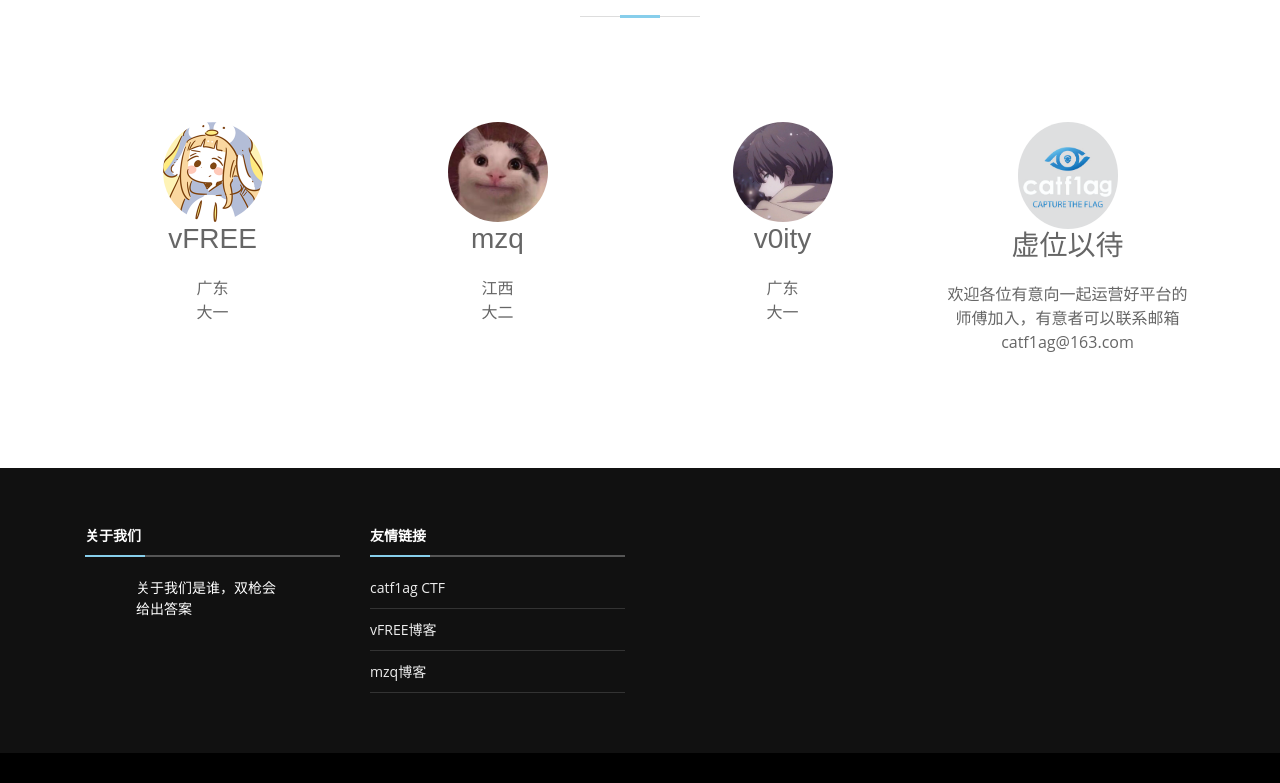
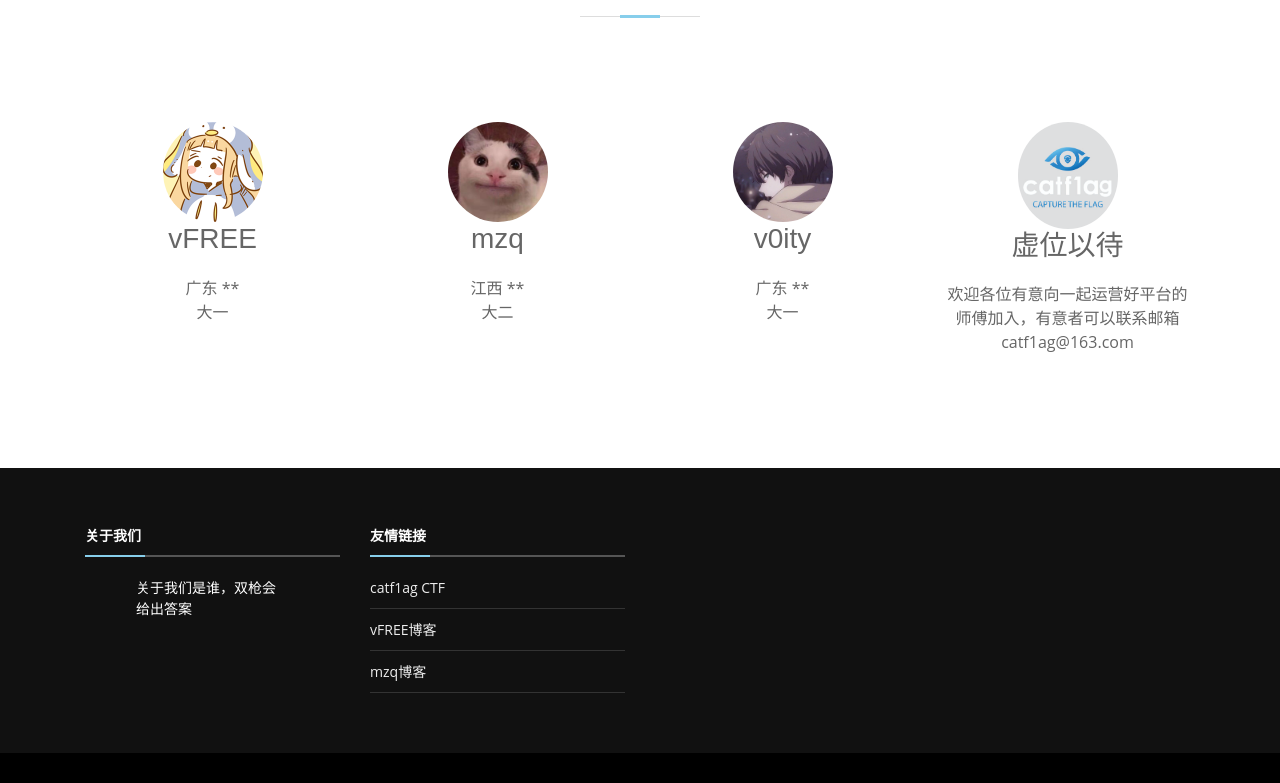
Before and after one commit to vFREE-1/team, a plain HTML site: page index.html in a window 1280 px wide. Shown: the part 895-1678 px from the top of the page. Drawn offline with nearby package versions, Linux system fonts and the light colour scheme; files whose address does not match are found by name.

Commit message:
Update index.html

```diff
--- a/index.html
+++ b/index.html
@@ -125,7 +125,7 @@ swal({
             <div class="member">
               <img src="assets/img/2.jpg" class="img-fluid" alt="" style="border-radius:50%"  width=100px height=100px >
 			  <center><h3 class="member-name">vFREE</h3></center>
-			  <center><font>广东<br />大一</font></center>
+			  <center><font>广东 **<br />大一</font></center>
               <div class="member-info">
                 <div class="member-info-content">
                 </div>
@@ -141,7 +141,7 @@ swal({
               <img src="assets/img/3.jpg" class="img-fluid" alt="" style="border-radius:50%"  width=100px height=100px>
 			  <div class="name-plate text-center">
 				<h3 class="expert-name">mzq</h3>
-				<font>江西<br />大二<br/></font>
+				<font>江西 **<br />大二<br/></font>
 			  </div>
               <div class="member-info">
                 <div class="member-info-content">
@@ -157,7 +157,7 @@ swal({
               <img src="assets/img/1.jpg" class="img-fluid" alt="" style="border-radius:50%"  width=100px height=100px>
 			  <div class="name-plate text-center">
 				<h3 class="expert-name">v0ity</h3>
-				<font>广东<br />大一</font>
+				<font>广东 **<br />大一</font>
 			  </div>
               <div class="member-info">
                 <div class="member-info-content">
```
